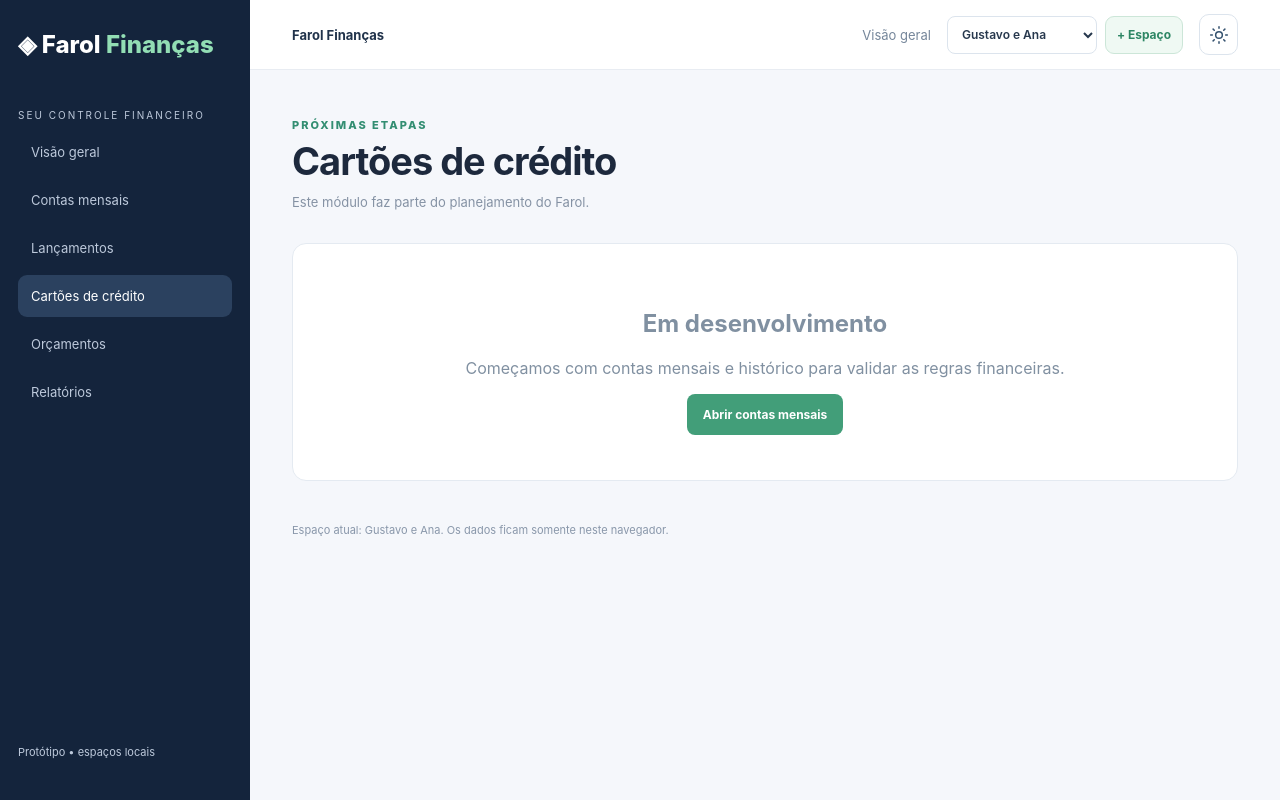
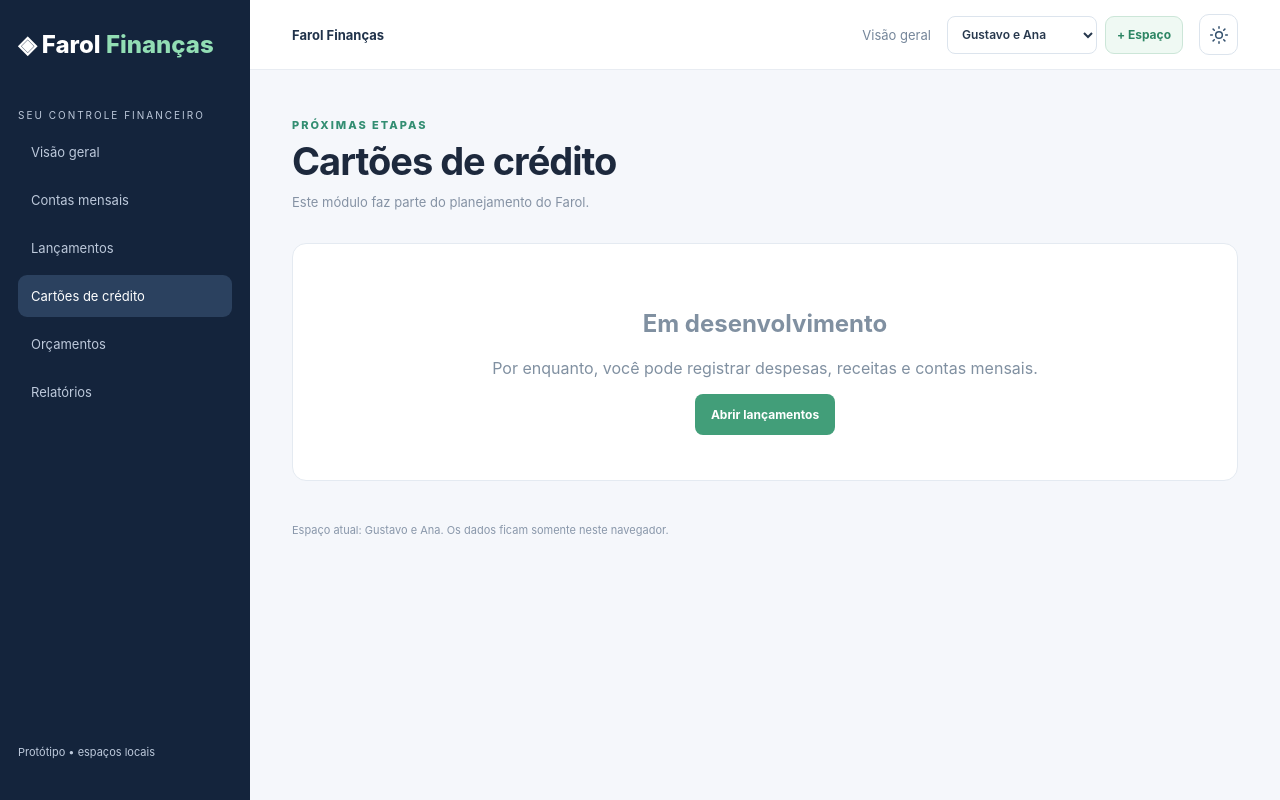
Before and after one commit to GutoSwan/farol-financas, a Vue app: page /cartoes in a window 1280 px wide. Built offline with nearby package versions, Linux system fonts and the light colour scheme.

Commit message:
feat: integrar lançamentos e mover espaços para sidebar

```diff
--- a/src/presentation/pages/ComingSoonPage.vue
+++ b/src/presentation/pages/ComingSoonPage.vue
@@ -1,2 +1,18 @@
-<script setup lang="ts">defineProps<{title:string}>()</script>
-<template><div class="heading"><div><p class="eyebrow">PRÓXIMAS ETAPAS</p><h1>{{title}}</h1><p>Este módulo faz parte do planejamento do Farol.</p></div></div><section class="panel empty"><h2>Em desenvolvimento</h2><p>Começamos com contas mensais e histórico para validar as regras financeiras.</p><RouterLink to="/contas-mensais" class="primary">Abrir contas mensais</RouterLink></section></template>
+<script setup lang="ts">
+defineProps<{ title: string }>()
+</script>
+
+<template>
+  <div class="heading">
+    <div>
+      <p class="eyebrow">PRÓXIMAS ETAPAS</p>
+      <h1>{{ title }}</h1>
+      <p>Este módulo faz parte do planejamento do Farol.</p>
+    </div>
+  </div>
+  <section class="panel empty">
+    <h2>Em desenvolvimento</h2>
+    <p>Por enquanto, você pode registrar despesas, receitas e contas mensais.</p>
+    <RouterLink to="/lancamentos" class="primary">Abrir lançamentos</RouterLink>
+  </section>
+</template>
```
